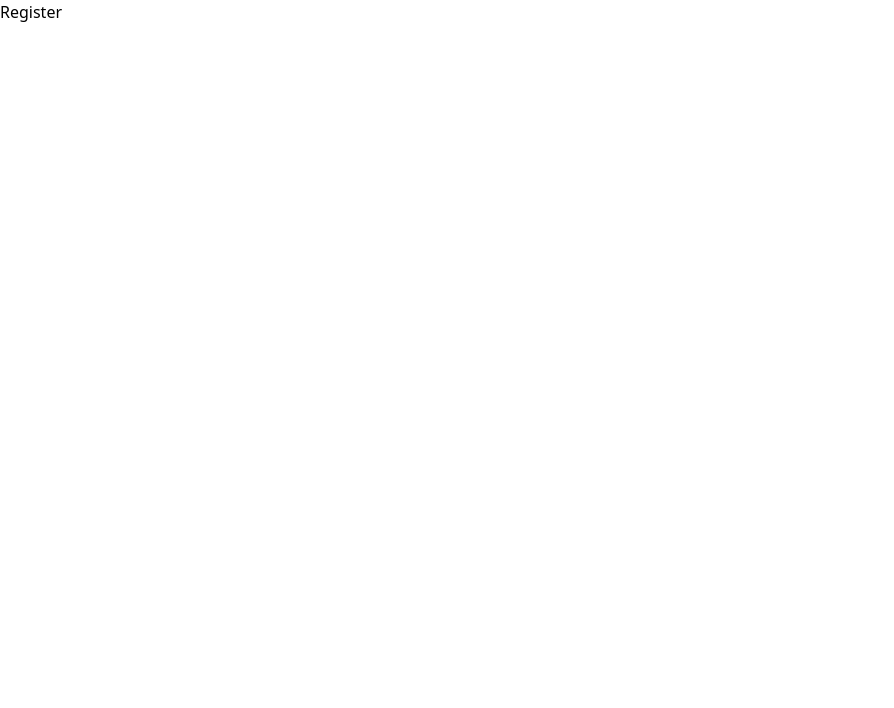
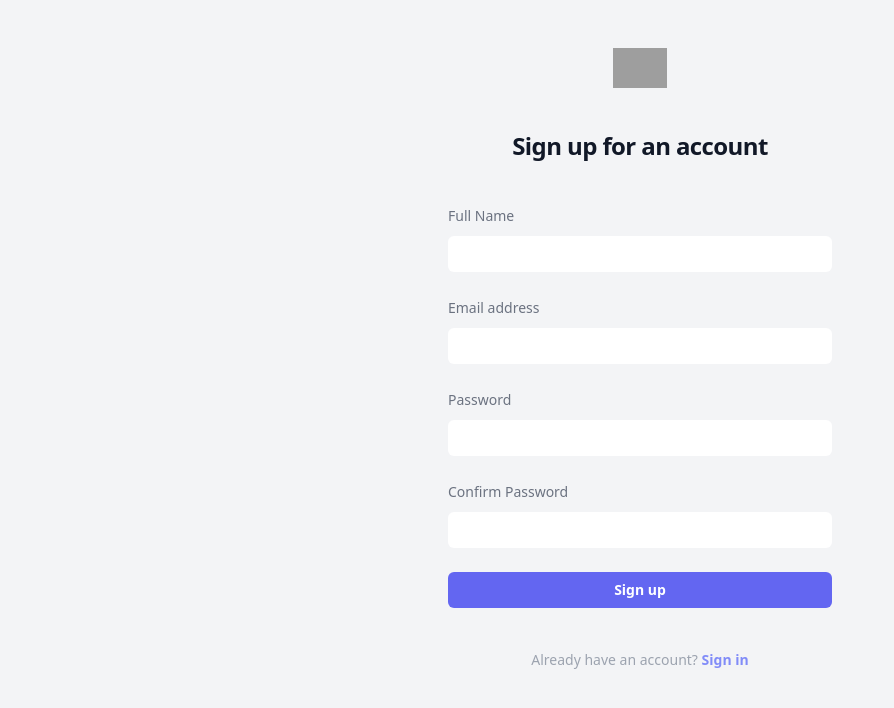
Before and after one commit to Dimitarbt/newspaper, a Vue app in the folder frontend/: page /register in a window 1280 px wide. Shown: the top 708 px of the page, without its empty margins (0-894 px from the left). Built offline with nearby package versions, Linux system fonts and the light colour scheme; grey boxes are pictures that could not be loaded.

Commit message:
define auth ui

```diff
--- a/frontend/index.html
+++ b/frontend/index.html
@@ -1,12 +1,12 @@
 <!doctype html>
-<html lang="en">
+<html lang="en" class="h-full bg-gray-100">
   <head>
     <meta charset="UTF-8" />
     <link rel="icon" type="image/svg+xml" href="/favicon.svg" />
     <meta name="viewport" content="width=device-width, initial-scale=1.0" />
     <title>frontend</title>
   </head>
-  <body>
+  <body class="h-full">
     <div id="app"></div>
     <script type="module" src="/src/main.js"></script>
   </body>
--- /dev/null
+++ b/frontend/src/layouts/AuthLayout.vue
@@ -0,0 +1,17 @@
+<script setup>
+const props = defineProps({
+  name: String
+})
+</script>
+<template>
+  <div class="flex min-h-full flex-1 flex-col justify-center px-6 py-12 lg:px-8">
+    <div class="sm:mx-auto sm:w-full sm:max-w-sm">
+      <img class="mx-auto h-10 w-auto" src="https://tailwindcss.com/plus-assets/img/logos/mark.svg?color=indigo&shade=500" alt="Your Company" />
+        <h2 class="mt-10 text-center text-2xl/9 font-bold tracking-tight text-gray-900">{{name}}</h2>
+    </div>
+
+    <div class="mt-10 sm:mx-auto sm:w-full sm:max-w-sm">
+      <slot />
+    </div>
+  </div>
+</template>
--- a/frontend/src/pages/Login.vue
+++ b/frontend/src/pages/Login.vue
@@ -1,10 +1,36 @@
 <script setup>
-
+import AuthLayout from '../layouts/AuthLayout.vue'
 </script>
 
 
 <template>
+<AuthLayout name="Sign in to your account">
+      <form class="space-y-6" action="#" method="POST">
+        <div>
+          <label for="email" class="block text-sm/6 font-medium text-gray-500">Email address</label>
+          <div class="mt-2">
+            <input type="email" name="email" id="email" autocomplete="email" required="" class="block w-full rounded-md  px-3 py-1.5 text-base outline-1 -outline-offset-1 outline-white/10 placeholder:text-gray-500 focus:outline-2 focus:-outline-offset-2 focus:outline-indigo-500 sm:text-sm/6" />
+          </div>
+        </div>
 
-<p>Login</p>
+        <div>
+          <div class="flex items-center justify-between">
+            <label for="password" class="block text-sm/6 font-medium text-gray-500">Password</label>
+          </div>
+          <div class="mt-2">
+            <input type="password" name="password" id="password" autocomplete="current-password" required="" class="block w-full rounded-md px-3 py-1.5 text-base outline-1 -outline-offset-1 outline-white/10 placeholder:text-gray-500 focus:outline-2 focus:-outline-offset-2 focus:outline-indigo-500 sm:text-sm/6" />
+          </div>
+        </div>
 
+        <div>
+          <button type="submit" class="flex w-full justify-center rounded-md bg-indigo-500 px-3 py-1.5 text-sm/6 font-semibold hover:bg-indigo-400 text-white focus-visible:outline-2 focus-visible:outline-offset-2 focus-visible:outline-indigo-500">Sign in</button>
+        </div>
+      </form>
+
+      <p class="mt-10 text-center text-sm/6 text-gray-400">
+        Not a member?
+        {{ ' ' }}
+        <RouterLink :to="{name:'register'}" class="font-semibold text-indigo-400 hover:text-indigo-300">Sign up</RouterLink>
+      </p>
+</AuthLayout>
 </template>
--- a/frontend/src/pages/Register.vue
+++ b/frontend/src/pages/Register.vue
@@ -1,10 +1,53 @@
 <script setup>
-
+import AuthLayout from '../layouts/AuthLayout.vue'
 </script>
 
 
 <template>
+<AuthLayout name="Sign up for an account">
+      <form class="space-y-6" action="#" method="POST">
 
-<p>Register</p>
+        <div>
+          <label for="name" class="block text-sm/6 font-medium text-gray-500">Full Name</label>
+          <div class="mt-2">
+            <input type="text" name="name" id="name" autocomplete="name" required="" class="block w-full rounded-md  px-3 py-1.5 text-base outline-1 -outline-offset-1 outline-white/10 placeholder:text-gray-500 focus:outline-2 focus:-outline-offset-2 focus:outline-indigo-500 sm:text-sm/6" />
+          </div>
+        </div>
 
+        <div>
+          <label for="email" class="block text-sm/6 font-medium text-gray-500">Email address</label>
+          <div class="mt-2">
+            <input type="email" name="email" id="email" autocomplete="email" required="" class="block w-full rounded-md  px-3 py-1.5 text-base outline-1 -outline-offset-1 outline-white/10 placeholder:text-gray-500 focus:outline-2 focus:-outline-offset-2 focus:outline-indigo-500 sm:text-sm/6" />
+          </div>
+        </div>
+
+        <div>
+          <div class="flex items-center justify-between">
+            <label for="password" class="block text-sm/6 font-medium text-gray-500">Password</label>
+          </div>
+          <div class="mt-2">
+            <input type="password" name="password" id="password" autocomplete="current-password" required="" class="block w-full rounded-md px-3 py-1.5 text-base outline-1 -outline-offset-1 outline-white/10 placeholder:text-gray-500 focus:outline-2 focus:-outline-offset-2 focus:outline-indigo-500 sm:text-sm/6" />
+          </div>
+        </div>
+
+        <div>
+          <div class="flex items-center justify-between">
+            <label for="confirm_password" class="block text-sm/6 font-medium text-gray-500">Confirm Password</label>
+          </div>
+          <div class="mt-2">
+            <input type="password" name="confirm_password" id="confirm_password" autocomplete="current-password" required="" class="block w-full rounded-md px-3 py-1.5 text-base outline-1 -outline-offset-1 outline-white/10 placeholder:text-gray-500 focus:outline-2 focus:-outline-offset-2 focus:outline-indigo-500 sm:text-sm/6" />
+          </div>
+        </div>
+
+        <div>
+          <button type="submit" class="flex w-full justify-center rounded-md bg-indigo-500 px-3 py-1.5 text-sm/6 font-semibold hover:bg-indigo-400 text-white focus-visible:outline-2 focus-visible:outline-offset-2 focus-visible:outline-indigo-500">Sign up</button>
+        </div>
+      </form>
+
+      <p class="mt-10 text-center text-sm/6 text-gray-400">
+        Already have an account?
+        {{ ' ' }}
+        <RouterLink :to="{name:'login'}" class="font-semibold text-indigo-400 hover:text-indigo-300">Sign in</RouterLink>
+      </p>
+</AuthLayout>
 </template>
```
Also changed, not shown: frontend/src/layouts/AdminLayout.vue (added).
